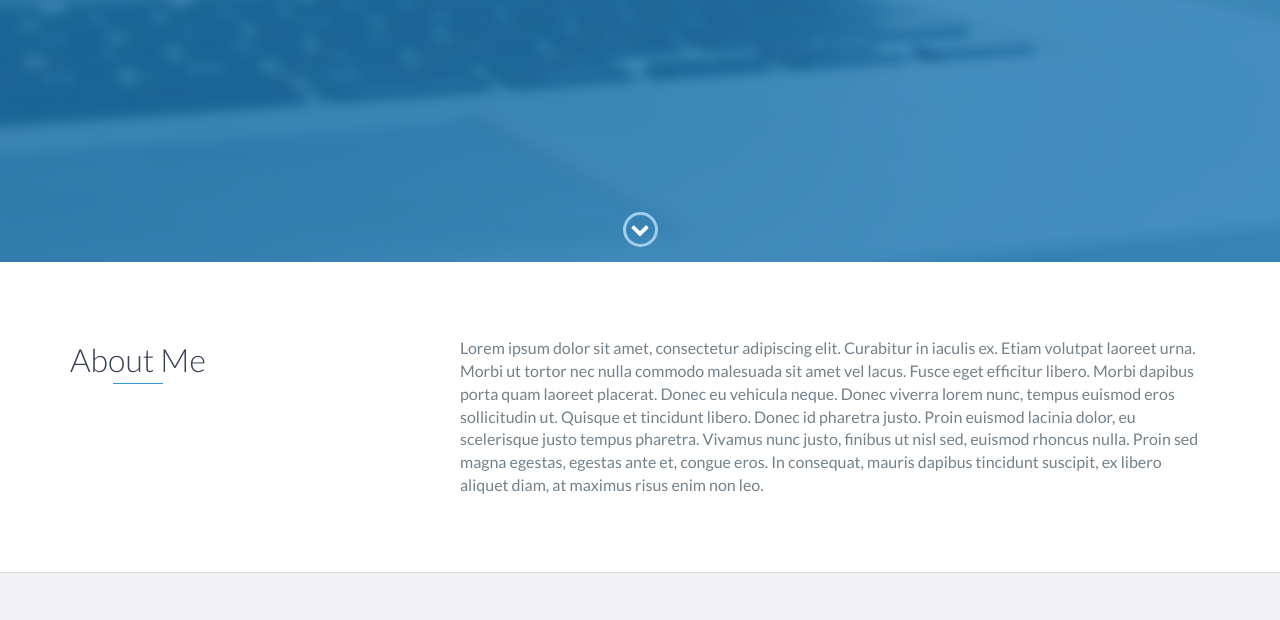
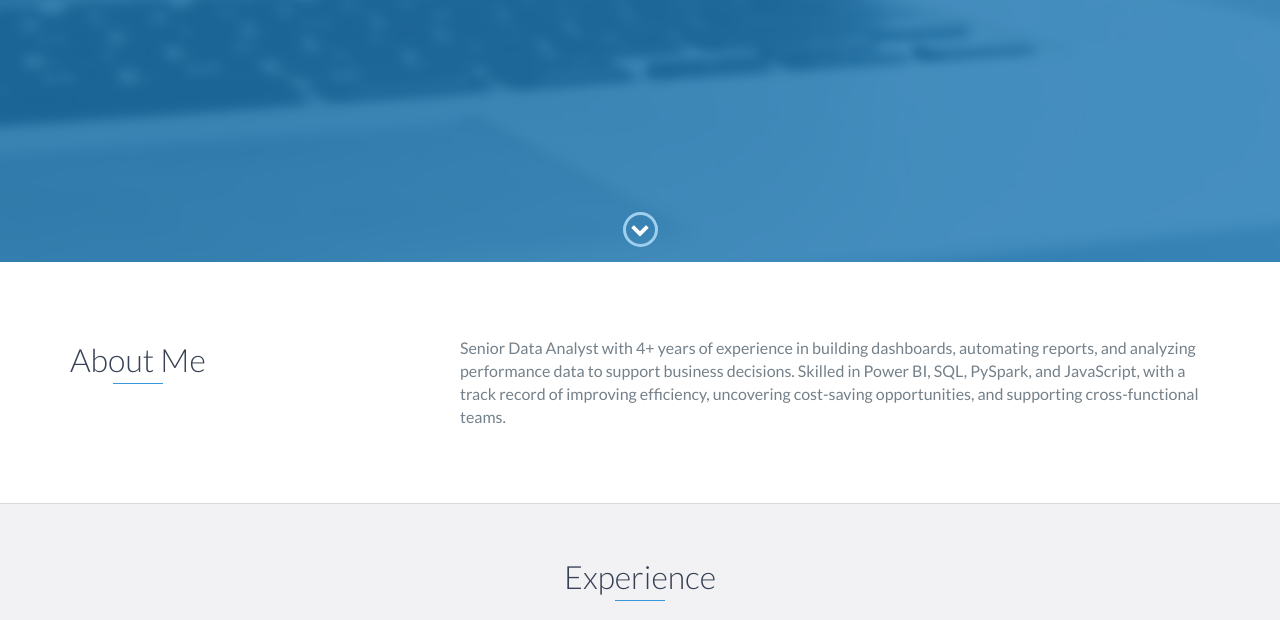
Before and after one commit to maninder-singh-97/portfolio-bor, a website: page index.html in a window 1280 px wide. Shown: the part 538-1158 px from the top of the page. Drawn offline with nearby package versions, Linux system fonts and the light colour scheme.

```diff
--- a/index.html
+++ b/index.html
@@ -73,9 +73,8 @@
                 </div>
                 <div class="col-md-8">
                     <p>
-                        Lorem ipsum dolor sit amet, consectetur adipiscing elit. Curabitur in iaculis ex. Etiam volutpat laoreet urna. Morbi ut tortor nec nulla commodo malesuada sit amet vel lacus. Fusce eget efficitur libero. Morbi dapibus porta quam laoreet placerat. Donec
-                        eu vehicula neque. Donec viverra lorem nunc, tempus euismod eros sollicitudin ut. Quisque et tincidunt libero. Donec id pharetra justo. Proin euismod lacinia dolor, eu scelerisque justo tempus pharetra. Vivamus nunc justo, finibus
-                        ut nisl sed, euismod rhoncus nulla. Proin sed magna egestas, egestas ante et, congue eros. In consequat, mauris dapibus tincidunt suscipit, ex libero aliquet diam, at maximus risus enim non leo.
+                        Senior Data Analyst with 4+ years of experience in building dashboards, automating reports, and analyzing performance data to support business decisions. Skilled in Power BI, SQL, PySpark, and JavaScript, with a track record of improving efficiency,
+                        uncovering cost-saving opportunities, and supporting cross-functional teams.
                     </p>
                 </div>
             </div>
```
